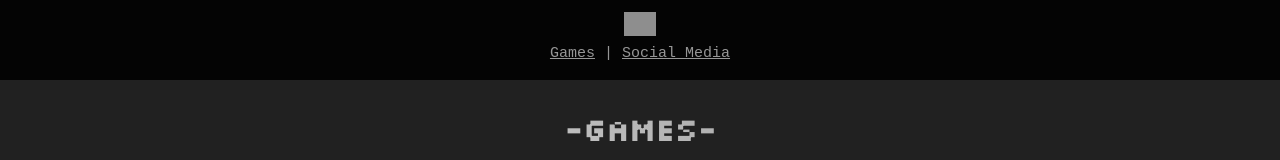
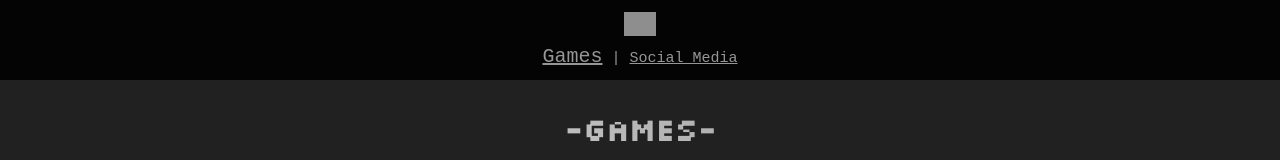
Before and after one commit to StardomTests/stardomtests.github.io, a React (Create React App) app: page / in a window 1280 px wide. In both pictures the pointer is over the link "Games". Shown: the top 160 px of the page. Built offline with nearby package versions, Linux system fonts and the light colour scheme; grey boxes are pictures that could not be loaded.

Commit message:
Update styles.css

```diff
--- a/src/styles.css
+++ b/src/styles.css
@@ -42,7 +42,6 @@ h1 {
   border-radius: 0px 0px 0px 0px;
   text-align: middle;
   padding: 0%;
-  position: fixed;
   opacity: 0.65;
 }
 
@@ -69,6 +68,10 @@ h1 {
   top: 50%;
   left: 30%;
   font-size: 15px;
+}
+
+#navbar a:link:hover {
+  font-size: 20px;
 }
 
 /* width */
@@ -644,7 +647,11 @@ a {
 }
 
 .animated-text {
-  background: linear-gradient(45deg, rgba(80,180,255,1) 0%, rgba(51,255,0,1) 100%);
+  background: linear-gradient(
+    45deg,
+    rgba(80, 180, 255, 1) 0%,
+    rgba(51, 255, 0, 1) 100%
+  );
   background-size: 400%;
   animation: gradient 15s ease infinite;
   -webkit-background-clip: text;
```
